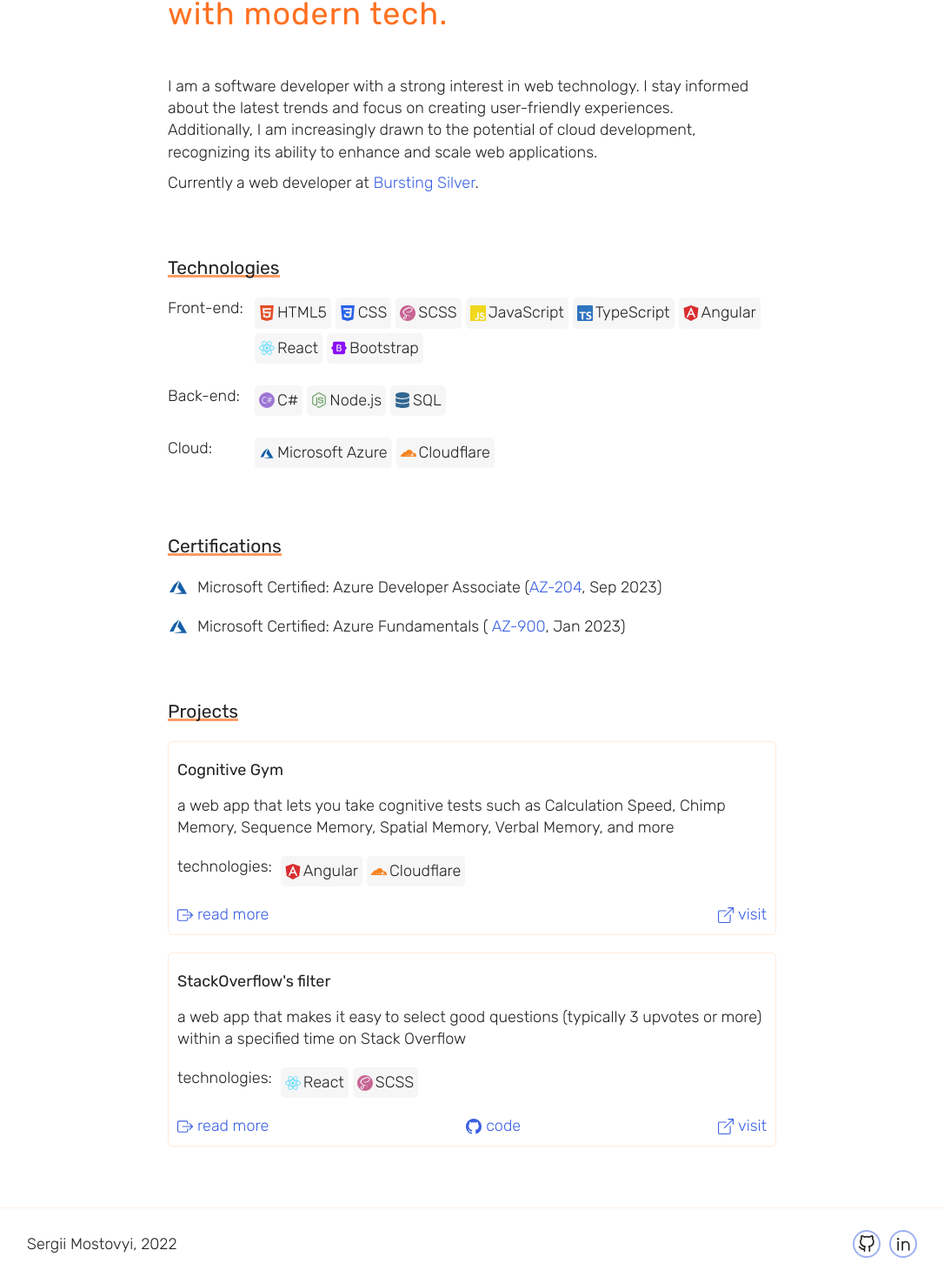
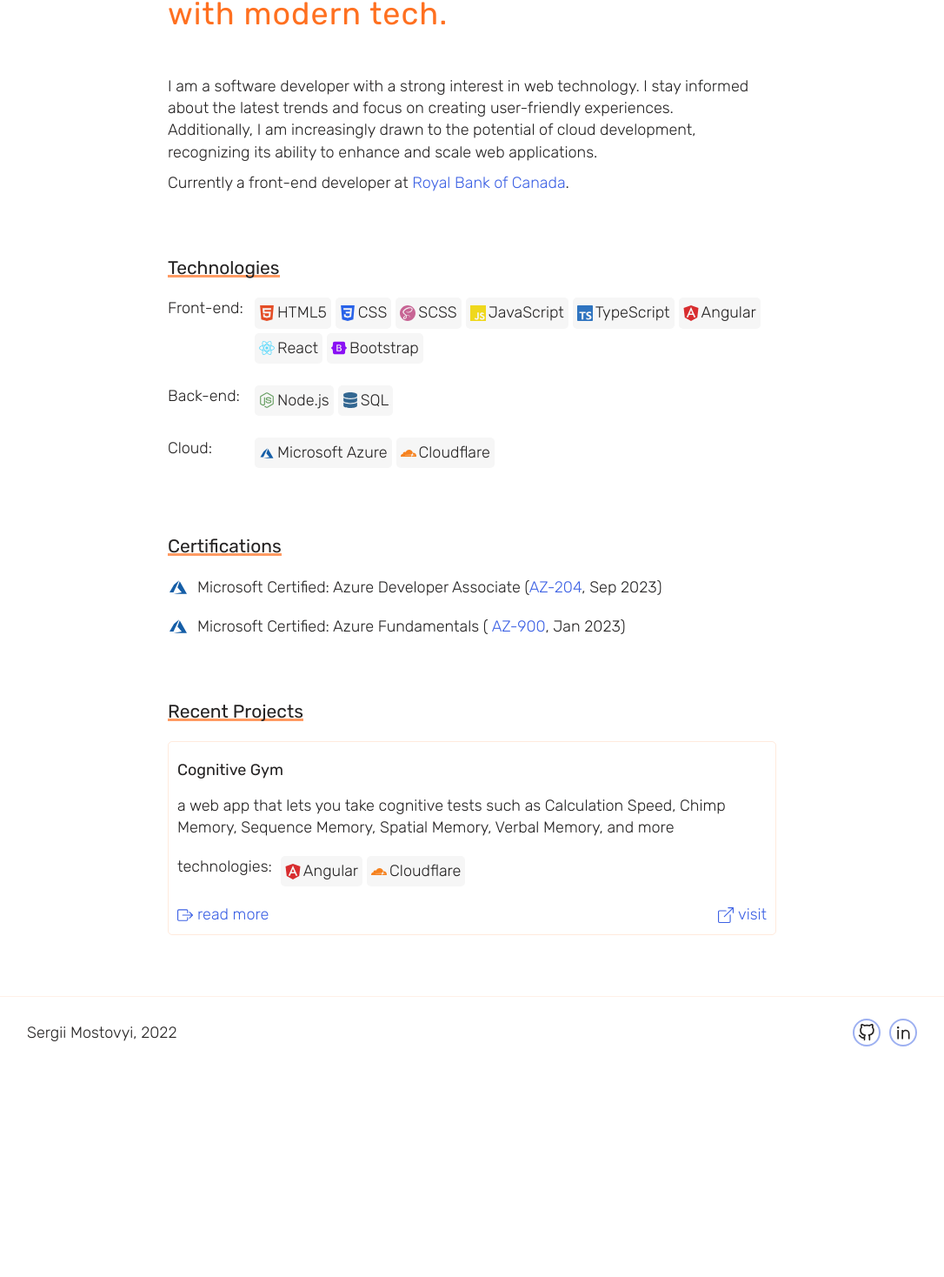
Before and after one commit to SergiiMost/next-personal, a Next.js app: page / in a window 1280 px wide. Shown: the part 256-1724 px from the top of the page at 87% size, without its empty margins (97-1183 px from the left). After the commit the page ends 1484 px from the top, so only its background shows below. Built offline with nearby package versions, Linux system fonts and the light colour scheme.

Commit message:
Updates 2026

```diff
--- a/pages/index.js
+++ b/pages/index.js
@@ -1,5 +1,5 @@
-import Head from 'next/head'
-import Link from 'next/link'
+import Head from 'next/head';
+import Link from 'next/link';
 import {
   SiHtml5,
   SiCss3,
@@ -9,87 +9,86 @@
   SiAngular,
   SiReact,
   SiBootstrap,
-  SiCsharp,
   SiCloudflare,
-} from 'react-icons/si'
-import { FaDatabase, FaNodeJs } from 'react-icons/fa'
-import { BsBoxArrowUpRight, BsBoxArrowRight, BsGithub } from 'react-icons/bs'
-import Navbar from '../components/Navbar/Navbar'
-import Heading from '../components/Heading/Heading'
-import Footer from '../components/Footer/Footer'
-import styles from '../styles/Index.module.css'
+} from 'react-icons/si';
+import { FaDatabase, FaNodeJs } from 'react-icons/fa';
+import { BsBoxArrowUpRight, BsBoxArrowRight, BsGithub } from 'react-icons/bs';
+import Navbar from '../components/Navbar/Navbar';
+import Heading from '../components/Heading/Heading';
+import Footer from '../components/Footer/Footer';
+import styles from '../styles/Index.module.css';
 
 export default function Home({ theme, toggleTheme }) {
   return (
     <>
       <Head>
         <title>Sergii Mostovyi - personal website</title>
-        <link rel='icon' href='/favicon.png' />
-        <meta name='viewport' content='width=device-width, initial-scale=1.0, minimum-scale=1' />
-        <meta name='author' content='Sergii Mostovyi'></meta>
+        <link rel="icon" href="/favicon.png" />
+        <meta name="viewport" content="width=device-width, initial-scale=1.0, minimum-scale=1" />
+        <meta name="author" content="Sergii Mostovyi"></meta>
         <meta
-          name='description'
+          name="description"
           content="Sergii Mostovyi's personal website about his interests, skills, projects, and contact info."
         />
       </Head>
 
       <Navbar theme={theme} toggleTheme={toggleTheme}></Navbar>
-      <div className='content-container'>
+      <div className="content-container">
         <header>
           <h1 className={styles.headingContainer}>
             <span className={styles.headingSecondary}>Sergii Mostovyi &nbsp;</span>
             <span className={styles.headingPrimary}>I create interactive experiences with modern tech. </span>
           </h1>
           <p className={styles.headingDescription}>
-            I am a <span className='u-fw-400'>software developer</span> with a strong interest in web technology. I stay
+            I am a <span className="u-fw-400">software developer</span> with a strong interest in web technology. I stay
             informed about the latest trends and focus on creating user-friendly experiences. <br /> Additionally, I am
             increasingly drawn to the potential of cloud development, recognizing its ability to enhance and scale web
             applications.
           </p>
           <p>
-            Currently a web developer at{'  '}
-            <a href='https://www.burstingsilver.com/' rel='noreferrer' target='_blank'>
-              Bursting Silver
+            Currently a front-end developer at{'  '}
+            <a href="https://www.rbcroyalbank.com/" rel="noreferrer" target="_blank">
+              Royal Bank of Canada
             </a>
             .
           </p>
         </header>
         <main className={styles.main}>
           <div className={styles.technologies}>
-            <Heading tag='h3'> technologies </Heading>
+            <Heading tag="h3"> technologies </Heading>
             <div className={styles.technologiesContainer}>
               <span className={styles.techDirection}>Front-end: </span>
               <div>
                 <span className={styles.techContainer}>
-                  <SiHtml5 color='#E44D26' />
+                  <SiHtml5 color="#E44D26" />
                   <span>HTML5</span>
                 </span>
                 <span className={styles.techContainer}>
-                  <SiCss3 color='#2862E9' />
+                  <SiCss3 color="#2862E9" />
                   <span>CSS</span>
                 </span>
                 <span className={styles.techContainer}>
-                  <SiSass color='#C76494' />
+                  <SiSass color="#C76494" />
                   <span>SCSS</span>
                 </span>
                 <span className={styles.techContainer}>
-                  <SiJavascript color='#EFD81D' />
+                  <SiJavascript color="#EFD81D" />
                   <span>JavaScript</span>
                 </span>
                 <span className={styles.techContainer}>
-                  <SiTypescript color='#2f74c0' />
+                  <SiTypescript color="#2f74c0" />
                   <span>TypeScript</span>
                 </span>
                 <span className={styles.techContainer}>
-                  <SiAngular color='#d82d2f' />
+                  <SiAngular color="#d82d2f" />
                   <span>Angular</span>
                 </span>
                 <span className={styles.techContainer}>
-                  <SiReact color='#61DAFB' />
+                  <SiReact color="#61DAFB" />
                   <span>React</span>
                 </span>
                 <span className={styles.techContainer}>
-                  <SiBootstrap color='#8a11f4' />
+                  <SiBootstrap color="#8a11f4" />
                   <span>Bootstrap</span>
                 </span>
               </div>
@@ -98,15 +97,11 @@
               <span className={styles.techDirection}>Back-end: </span>
               <div>
                 <span className={styles.techContainer}>
-                  <SiCsharp color='#9c75d5' />
-                  <span>C#</span>
-                </span>
-                <span className={styles.techContainer}>
-                  <FaNodeJs color='#689F63' />
+                  <FaNodeJs color="#689F63" />
                   <span>Node.js</span>
                 </span>
                 <span className={styles.techContainer}>
-                  <FaDatabase color='#336791' />
+                  <FaDatabase color="#336791" />
                   <span>SQL</span>
                 </span>
               </div>
@@ -115,14 +110,14 @@
               <span className={styles.techDirection}>Cloud: </span>
               <div>
                 <span className={styles.techContainer}>
-                  <svg xmlns='http://www.w3.org/2000/svg' viewBox='0 0 24 24' height='1em' width='1em' fill='#155ea7'>
+                  <svg xmlns="http://www.w3.org/2000/svg" viewBox="0 0 24 24" height="1em" width="1em" fill="#155ea7">
                     <title>microsoft-azure</title>
-                    <path d='M13.05,4.24L6.56,18.05L2,18L7.09,9.24L13.05,4.24M13.75,5.33L22,19.76H6.74L16.04,18.1L11.17,12.31L13.75,5.33Z' />
+                    <path d="M13.05,4.24L6.56,18.05L2,18L7.09,9.24L13.05,4.24M13.75,5.33L22,19.76H6.74L16.04,18.1L11.17,12.31L13.75,5.33Z" />
                   </svg>
                   <span>Microsoft Azure</span>
                 </span>
                 <span className={styles.techContainer}>
-                  <SiCloudflare color='#f6821f' />
+                  <SiCloudflare color="#f6821f" />
                   <span>Cloudflare</span>
                 </span>
               </div>
@@ -130,18 +125,18 @@
           </div>
           {/* Certifications*/}
           <div className={styles.certifications}>
-            <Heading tag='h3'>certifications</Heading>
+            <Heading tag="h3">certifications</Heading>
             <div className={styles.certContainer}>
-              <svg xmlns='http://www.w3.org/2000/svg' viewBox='0 0 24 24' fill='#155ea7' className={styles.certSvg}>
+              <svg xmlns="http://www.w3.org/2000/svg" viewBox="0 0 24 24" fill="#155ea7" className={styles.certSvg}>
                 <title>microsoft-azure</title>
-                <path d='M13.05,4.24L6.56,18.05L2,18L7.09,9.24L13.05,4.24M13.75,5.33L22,19.76H6.74L16.04,18.1L11.17,12.31L13.75,5.33Z' />
+                <path d="M13.05,4.24L6.56,18.05L2,18L7.09,9.24L13.05,4.24M13.75,5.33L22,19.76H6.74L16.04,18.1L11.17,12.31L13.75,5.33Z" />
               </svg>
               <span>
                 Microsoft Certified: Azure Developer Associate (
                 <a
-                  href='https://learn.microsoft.com/en-us/certifications/exams/az-204/'
-                  target='_blank'
-                  rel='noreferrer'
+                  href="https://learn.microsoft.com/en-us/certifications/exams/az-204/"
+                  target="_blank"
+                  rel="noreferrer"
                 >
                   AZ-204
                 </a>
@@ -149,16 +144,16 @@
               </span>
             </div>
             <div className={styles.certContainer}>
-              <svg xmlns='http://www.w3.org/2000/svg' viewBox='0 0 24 24' fill='#155ea7' className={styles.certSvg}>
+              <svg xmlns="http://www.w3.org/2000/svg" viewBox="0 0 24 24" fill="#155ea7" className={styles.certSvg}>
                 <title>microsoft-azure</title>
-                <path d='M13.05,4.24L6.56,18.05L2,18L7.09,9.24L13.05,4.24M13.75,5.33L22,19.76H6.74L16.04,18.1L11.17,12.31L13.75,5.33Z' />
+                <path d="M13.05,4.24L6.56,18.05L2,18L7.09,9.24L13.05,4.24M13.75,5.33L22,19.76H6.74L16.04,18.1L11.17,12.31L13.75,5.33Z" />
               </svg>
               <span>
                 Microsoft Certified: Azure Fundamentals ({' '}
                 <a
-                  href='https://learn.microsoft.com/en-us/certifications/exams/az-900/'
-                  target='_blank'
-                  rel='noreferrer'
+                  href="https://learn.microsoft.com/en-us/certifications/exams/az-900/"
+                  target="_blank"
+                  rel="noreferrer"
                 >
                   AZ-900
                 </a>
@@ -168,8 +163,8 @@
           </div>
           {/* Projects*/}
 
-          <div className={styles.projects} id='projects'>
-            <Heading tag='h3'> projects</Heading>
+          <div className={styles.projects} id="projects">
+            <Heading tag="h3">recent projects</Heading>
             <div className={styles.projectContainer}>
               <h3 className={styles.projectHeader}>Cognitive Gym </h3>
               <p className={styles.projectDescription}>
@@ -177,69 +172,25 @@
                 Spatial Memory, Verbal Memory, and more
               </p>
               <div className={styles.technologiesContainer}>
-                <span className='u-mr-10'>technologies:</span>
+                <span className="u-mr-10">technologies:</span>
                 <span className={styles.techContainer}>
-                  <SiAngular color='#d82d2f' />
+                  <SiAngular color="#d82d2f" />
                   <span>Angular</span>
                 </span>
                 <span className={styles.techContainer}>
-                  <SiCloudflare color='#f6821f' />
+                  <SiCloudflare color="#f6821f" />
                   <span>Cloudflare</span>
                 </span>
               </div>
               <div className={styles.projectLinksContainer}>
-                <Link href='/projects/cognitive-gym-app'>
+                <Link href="/projects/cognitive-gym-app">
                   <a className={styles.projectLink}>
                     <BsBoxArrowRight />
                     read more
                   </a>
                 </Link>
                 <div></div>
-                <a href='https://cognitivegym.app/' target='_blank' rel='noreferrer' className={styles.projectLink}>
-                  <BsBoxArrowUpRight />
-                  visit
-                </a>
-              </div>
-            </div>
-            <div className={styles.projectContainer}>
-              <h3 className={styles.projectHeader}>StackOverflow's filter </h3>
-              <p className={styles.projectDescription}>
-                a web app that makes it easy to select good questions (typically 3 upvotes or more) within a specified
-                time on Stack Overflow
-              </p>
-              <div className={styles.technologiesContainer}>
-                <span className='u-mr-10'>technologies:</span>
-                <span className={styles.techContainer}>
-                  <SiReact color='#61DAFB' />
-                  <span>React</span>
-                </span>
-                <span className={styles.techContainer}>
-                  <SiSass color='#C76494' />
-                  <span>SCSS</span>
-                </span>
-              </div>
-              <div className={styles.projectLinksContainer}>
-                <Link href='/projects/stackoverflow-filter'>
-                  <a className={styles.projectLink}>
-                    <BsBoxArrowRight />
-                    read more
-                  </a>
-                </Link>
-                <a
-                  href='https://github.com/SergiiMost/so-filter'
-                  target='_blank'
-                  rel='noreferrer'
-                  className={styles.projectLink}
-                >
-                  <BsGithub />
-                  code
-                </a>
-                <a
-                  href='https://sergiimost.github.io/so-filter/'
-                  target='_blank'
-                  rel='noreferrer'
-                  className={styles.projectLink}
-                >
+                <a href="https://cognitivegym.app/" target="_blank" rel="noreferrer" className={styles.projectLink}>
                   <BsBoxArrowUpRight />
                   visit
                 </a>
@@ -250,5 +201,5 @@
       </div>
       <Footer />
     </>
-  )
+  );
 }
```
Also changed, not shown: pages/projects/cognitive-gym-app.js (+105 -95 lines), pages/projects/stackoverflow-filter.js (deleted, +0 -114 lines), public/images/so-tag2.png (deleted), public/images/so-ui.png (deleted).
